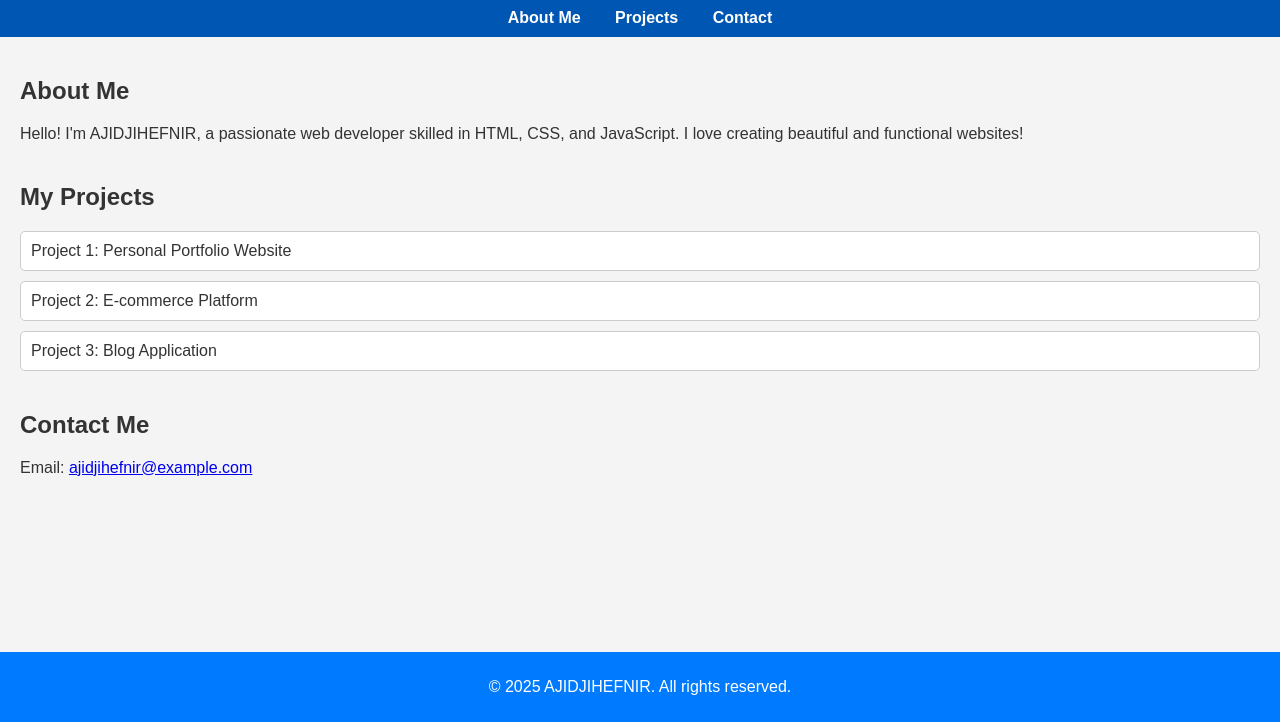
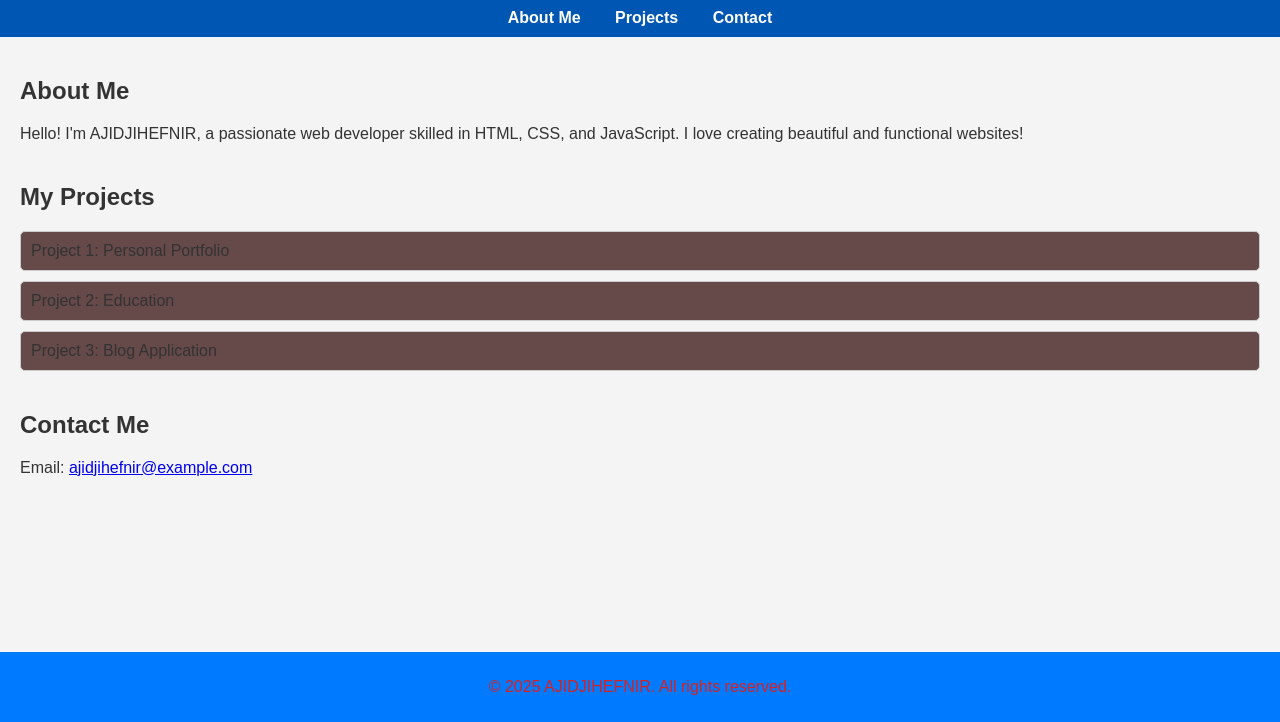
Before and after one commit to Cutiekuan/Practice, a plain HTML site: page index.html in a window 1280 px wide. Shown: the part 78-800 px from the top of the page. Drawn offline with Linux system fonts and the light colour scheme.

Commit message:
added changes

```diff
--- a/index.html
+++ b/index.html
@@ -56,7 +56,7 @@
         }
 
         .projects ul li {
-            background: white;
+            background: rgb(102, 73, 73);
             margin: 10px 0;
             padding: 10px;
             border: 1px solid #ccc;
@@ -65,7 +65,7 @@
 
         footer {
             background-color: #007BFF;
-            color: white;
+            color: rgb(216, 33, 33);
             text-align: center;
             padding: 10px 0;
             position: fixed;
@@ -96,8 +96,8 @@
         <section id="projects" class="projects">
             <h2>My Projects</h2>
             <ul>
-                <li>Project 1: Personal Portfolio Website</li>
-                <li>Project 2: E-commerce Platform</li>
+                <li>Project 1: Personal Portfolio </li>
+                <li>Project 2: Education</li>
                 <li>Project 3: Blog Application</li>
             </ul>
         </section>
```
